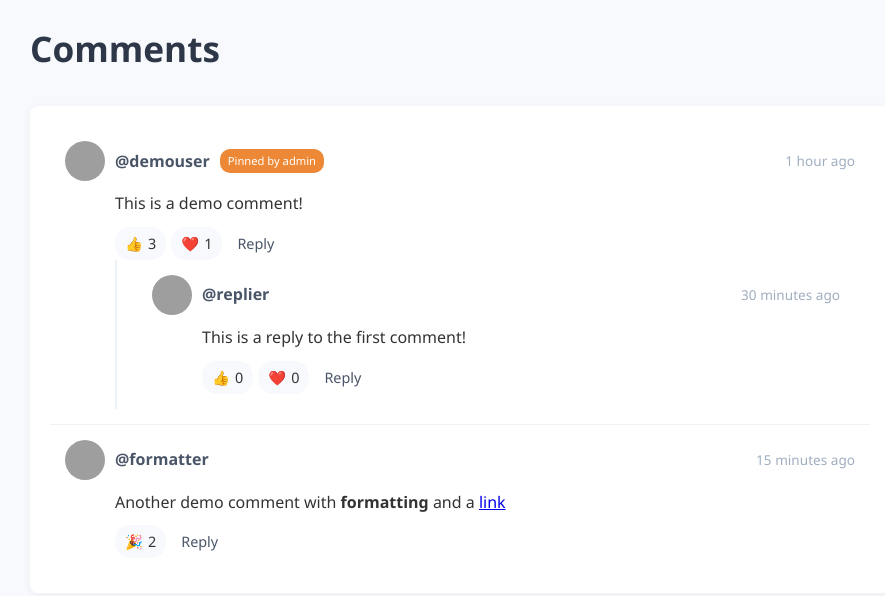
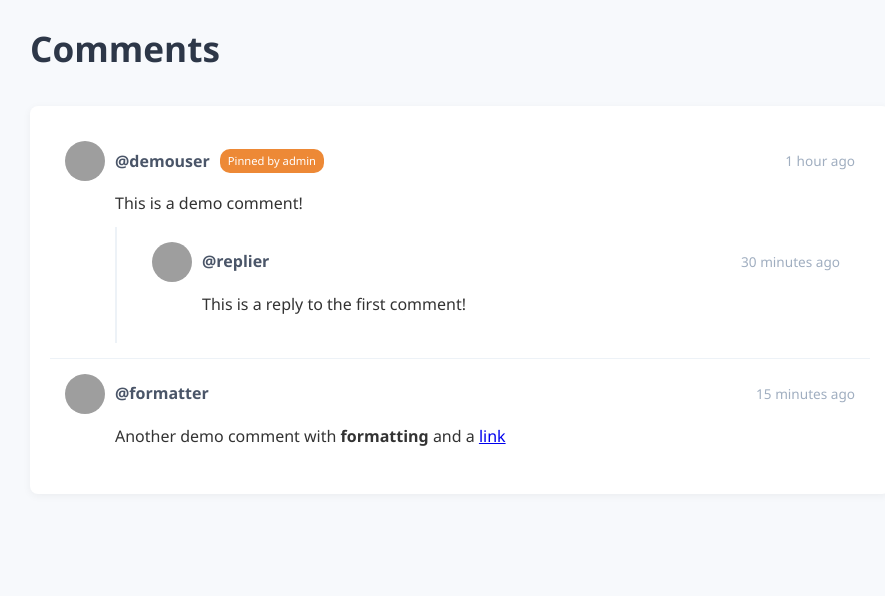
Before and after one commit to websimapi/websim-project-comments-2, a plain HTML site: page index.html in a window 1280 px wide. Shown: the whole page, without its empty margins (180-1065 px from the left). Drawn offline with Linux system fonts and the light colour scheme; grey boxes are pictures that could not be loaded.

Commit message:
v3: remove the reaction icons and reply icon

```diff
--- a/styles.css
+++ b/styles.css
@@ -105,48 +105,29 @@ h3 {
 
 .comment-footer {
     margin-left: 50px;
-    display: flex;
-    align-items: center;
+    display: none;
 }
 
 .reactions {
-    display: flex;
-    gap: 5px;
+    display: none;
 }
 
 .reaction {
-    display: flex;
-    align-items: center;
-    padding: 5px 10px;
-    background-color: #f7f9fc;
-    border-radius: 15px;
-    font-size: 0.9rem;
-    cursor: pointer;
-}
-
-.reaction:hover {
-    background-color: #edf2f7;
+    display: none;
 }
 
 .reaction-count {
     margin-left: 5px;
 }
 
+.reply-link {
+    display: none;
+}
+
 .replies-container {
     margin-left: 50px;
     border-left: 2px solid #edf2f7;
     padding-left: 20px;
-}
-
-.reply-link {
-    color: #4a5568;
-    text-decoration: none;
-    margin-left: 15px;
-    font-size: 0.9rem;
-}
-
-.reply-link:hover {
-    text-decoration: underline;
 }
 
 .loading {
```
